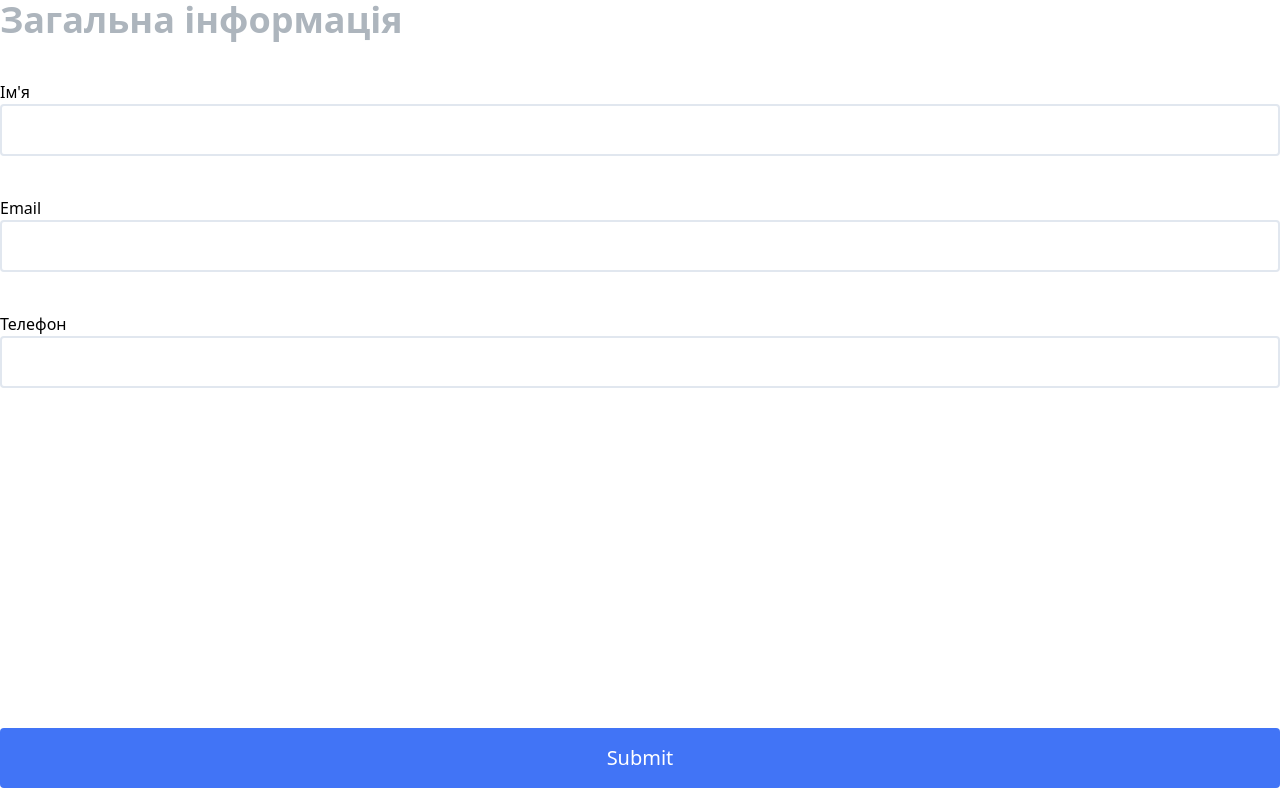
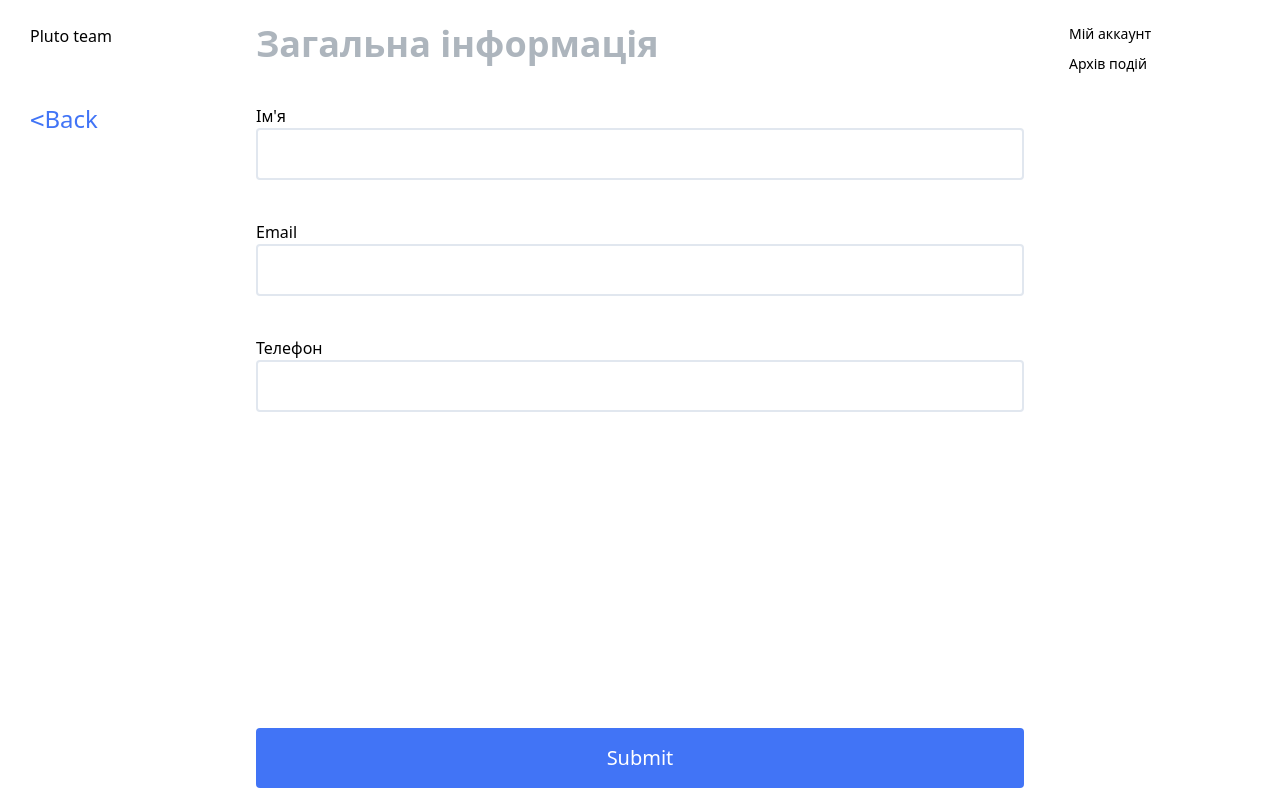
Before and after one commit to Pluto-Task/frontend-client, a React (Vite) app: page /profile in a window 1280 px wide. Built offline with nearby package versions, Linux system fonts and the light colour scheme.

Commit message:
User page

```diff
--- a/src/App.tsx
+++ b/src/App.tsx
@@ -8,6 +8,8 @@ import SignIn from "./components/Sign/SignIn/SignIn";
 import Main from "./components/pages/Main/Main";
 import { useQuery } from "react-query";
 import { MainProfilePage } from "./components/Profile/MainProfilePage";
+import { GeneralInformation } from "./components/Profile/GeneralInformation/GeneralInformation";
+import { ArchiveEvents } from "./components/Profile/ArchiveEvents/ArchiveEvents";
 
 export const axiosClient = axios.create({
   baseURL: "https://pluto.somee.com/api",
@@ -44,10 +46,13 @@ const App = () => {
           (true && (
             <>
               <Routes>
-                <Route path="/profile" element={<MainProfilePage />} />
+                <Route path="/profile" element={<MainProfilePage />}>
+                  <Route path="/profile" element={<GeneralInformation />} />
+                  <Route path="/profile/history" element={<ArchiveEvents />} />
+                </Route>
                 <Route path="/events" element={<Main />} />
                 <Route path="/offers" element={<Main />} />
-                <Route path="*" element={<Navigate to="/events" replace />} />
+                {/* <Route path="*" element={<Navigate to="/events" replace />} /> */}
               </Routes>
             </>
           ))}
--- /dev/null
+++ b/src/components/Profile/ArchiveEvents/ArchiveEvents.tsx
@@ -0,0 +1,12 @@
+export const ArchiveEvents = () => {
+  return (
+    <div className="h-full overflow-auto">
+      <p className="text-4xl text-[#ADB5BD] font-semibold mb-[40px]">
+        Події на які я зареєструвався
+      </p>
+      <p className="text-4xl text-[#ADB5BD] font-semibold mb-[40px] mt-[75px]">
+        Події, які я створив
+      </p>
+    </div>
+  );
+};
--- a/src/components/Profile/GeneralInformation.tsx/GeneralInformation.tsx
+++ b/src/components/Profile/GeneralInformation/GeneralInformation.tsx
@@ -1,6 +1,6 @@
 export const GeneralInformation = () => {
   return (
-    <>
+    <div className="relative h-full">
       <p className="text-4xl text-[#ADB5BD] font-semibold mb-[40px]">
         Загальна інформація
       </p>
@@ -49,6 +49,6 @@ export const GeneralInformation = () => {
       >
         Submit
       </button>
-    </>
+    </div>
   );
 };
--- a/src/components/Profile/MainProfilePage.tsx
+++ b/src/components/Profile/MainProfilePage.tsx
@@ -1,10 +1,19 @@
-import * as React from "react";
-import { GeneralInformation } from "./GeneralInformation.tsx/GeneralInformation";
+import { SideNavLeft } from "./SideNavLeft/SideNavLeft";
+import { SideRight } from "./SideRight/SideRight";
+import { Outlet } from "react-router-dom";
 
 export const MainProfilePage = () => {
   return (
-    <>
-      <GeneralInformation />
-    </>
+    <div className="flex h-screen pt-[24px]">
+      <div className="flex-[1_1_20%]">
+        <SideRight />
+      </div>
+      <div className="flex-[1_1_60%]">
+        <Outlet />
+      </div>
+      <div className="flex-[1_1_20%]">
+        <SideNavLeft />
+      </div>
+    </div>
   );
 };
--- /dev/null
+++ b/src/components/Profile/SideNavLeft/SideNavLeft.tsx
@@ -0,0 +1,20 @@
+import { NavLink } from "react-router-dom";
+
+export const SideNavLeft = () => {
+  return (
+    <div className="flex flex-col gap-2.5 pl-[45px]">
+      <NavLink
+        to="/profile/"
+        className={({ isActive }) => (isActive ? "text-[#4174F6] font-normal text-sm underline-offset-1" : "font-normal text-sm")}
+      >
+        Мій аккаунт
+      </NavLink>
+      <NavLink
+        to="/profile/history"
+        className={({ isActive }) => (isActive ? "text-[#4174F6] font-normal text-sm underline-offset-1" : "font-normal text-sm")}
+      >
+        Архів подій
+      </NavLink>
+    </div>
+  );
+};
--- /dev/null
+++ b/src/components/Profile/SideRight/SideRight.tsx
@@ -0,0 +1,14 @@
+import { NavLink, useLocation } from "react-router-dom";
+
+export const SideRight = () => {
+
+  return (
+    <div className="pl-[30px]">
+      <h1 className="mb-[55px]">Pluto team</h1>
+      <NavLink to="/events" className="font-normal text-[#4174F6] text-2xl">
+        <code>&lt;</code>
+        Back
+      </NavLink>
+    </div>
+  );
+};
```
